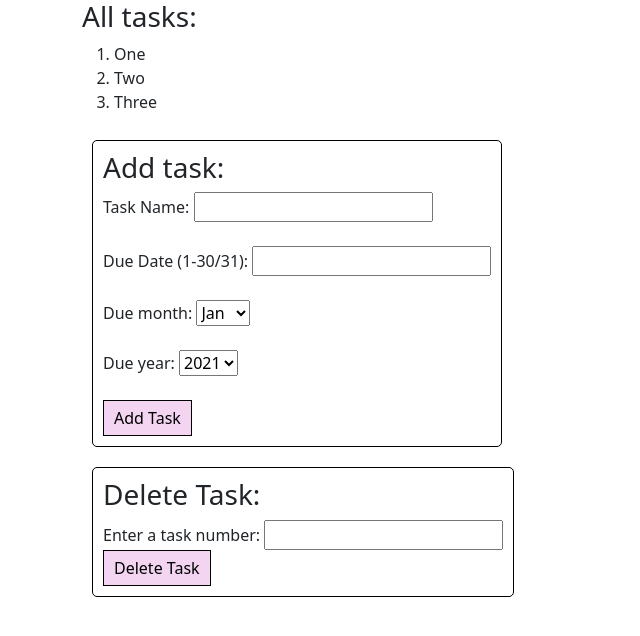
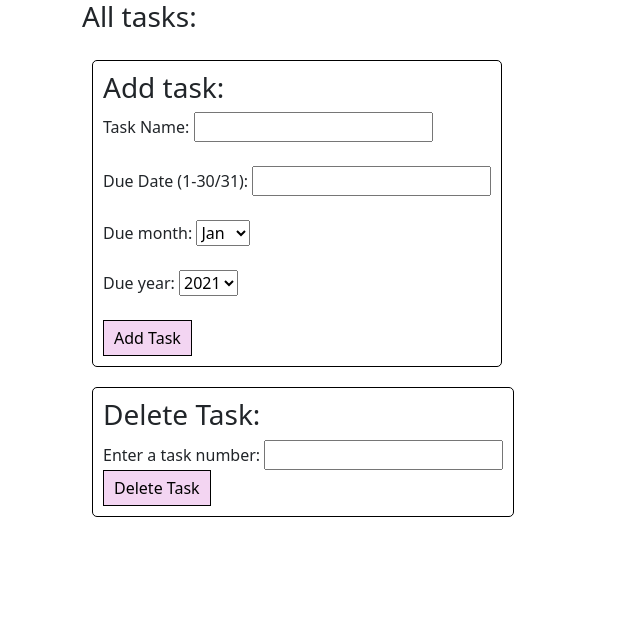
Before and after one commit to sujoy-kr/countdown, a plain HTML site: page task.html in a window 1280 px wide. Shown: the whole page, without its empty margins (0-640 px from the left). Drawn offline with nearby package versions, Linux system fonts and the light colour scheme.

Commit message:
Add files via upload

```diff
--- a/task.html
+++ b/task.html
@@ -16,11 +16,7 @@
   <body>
     <div class="container">
       <h3>All tasks:</h3>
-      <ol id="allTasks">
-        <li>One</li>
-        <li>Two</li>
-        <li>Three</li>
-      </ol>
+      <ol id="allTasks"></ol>
       <div class="addTask">
         <h3>Add task:</h3>
         <label for="taskName">Task Name:</label>
```
